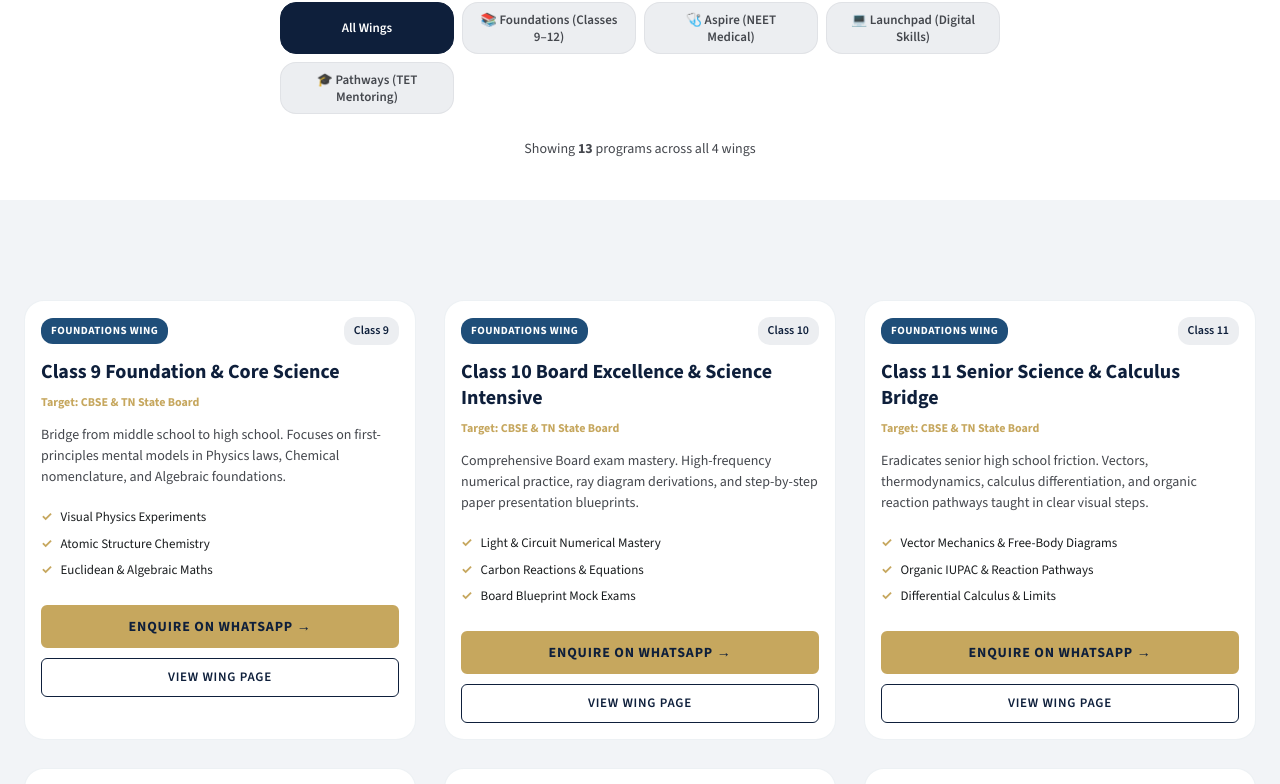
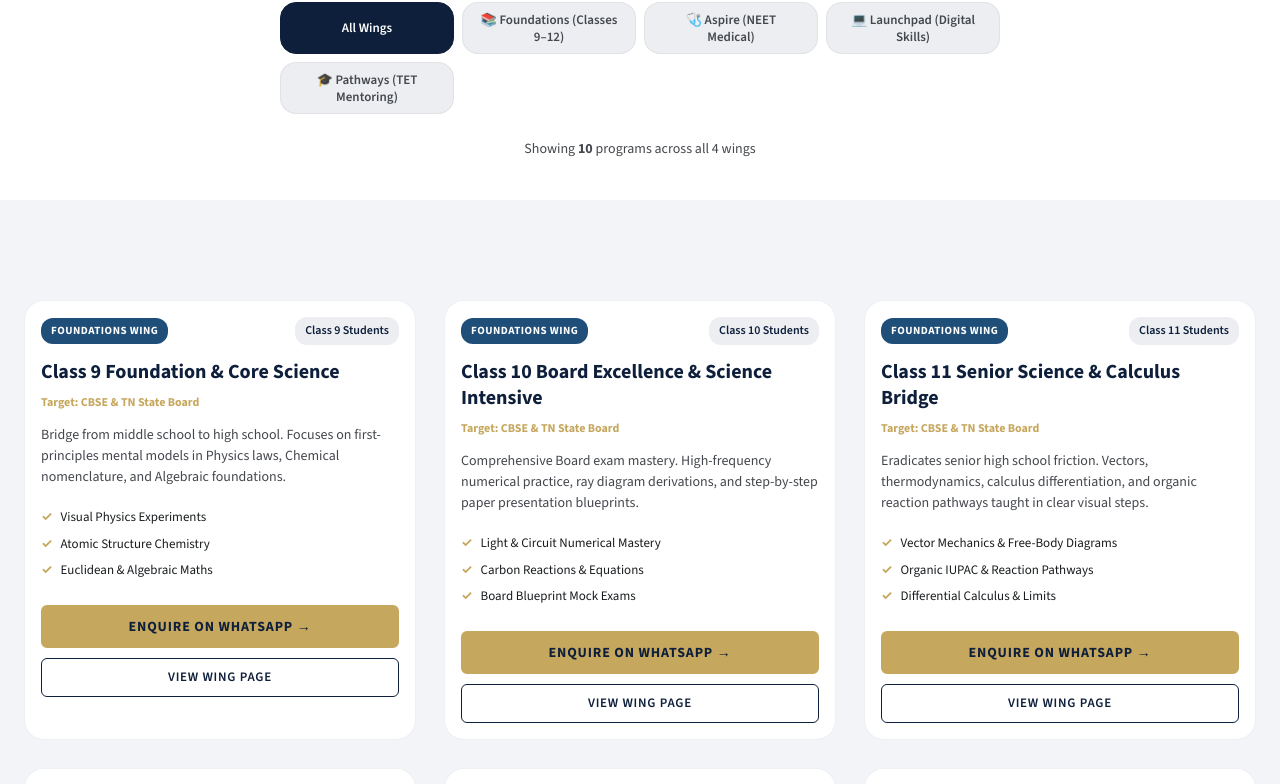
Before and after one commit to studio-blend/cca-web, a Next.js app: page /programs in a window 1280 px wide. Shown: the part 820-1604 px from the top of the page. Built offline with nearby package versions, Linux system fonts and the light colour scheme.

Commit message:
feat(cms): migrate hardcoded data and connect public /programs and /hub pages to dynamic CMS engine

```diff
--- a/src/app/programs/page.js
+++ b/src/app/programs/page.js
@@ -1,5 +1,6 @@
 import ScrollReveal from "@/components/ScrollReveal/ScrollReveal";
 import ProgramsExplorer from "@/components/ProgramsExplorer/ProgramsExplorer";
+import { getAllPrograms } from "@/lib/cms";
 
 export const metadata = {
   title: "All Programs | Crystal Clear Academy Chennai",
@@ -10,6 +11,8 @@ export const metadata = {
 };
 
 export default function AllProgramsPage() {
+  const cmsPrograms = getAllPrograms();
+
   const jsonLd = {
     "@context": "https://schema.org",
     "@type": "ItemList",
@@ -71,7 +74,7 @@ export default function AllProgramsPage() {
       </section>
 
       {/* Interactive Programs Explorer Component */}
-      <ProgramsExplorer />
+      <ProgramsExplorer initialPrograms={cmsPrograms} />
     </>
   );
 }
--- a/src/components/ProgramsExplorer/ProgramsExplorer.js
+++ b/src/components/ProgramsExplorer/ProgramsExplorer.js
@@ -5,7 +5,7 @@ import Link from "next/link";
 import ScrollReveal from "@/components/ScrollReveal/ScrollReveal";
 import SyllabusForm from "@/components/SyllabusForm/SyllabusForm";
 
-export default function ProgramsExplorer() {
+export default function ProgramsExplorer({ initialPrograms = null }) {
   const [activeWing, setActiveWing] = useState("all");
   const [searchQuery, setSearchQuery] = useState("");
 
@@ -17,7 +17,7 @@ export default function ProgramsExplorer() {
     { id: "pathways", label: "🎓 Pathways (TET Mentoring)" },
   ];
 
-  const allPrograms = [
+  const defaultPrograms = [
     // Foundations Wing
     {
       id: "foundations-class-9",
@@ -195,6 +195,25 @@ export default function ProgramsExplorer() {
       whatsappMsg: "Hi CCA, I am interested in the TET Paper II Mentoring program.",
     },
   ];
+
+  const allPrograms = useMemo(() => {
+    if (initialPrograms && initialPrograms.length > 0) {
+      return initialPrograms.map((p) => ({
+        id: p.id,
+        wing: p.wing || "foundations",
+        wingLabel: p.wingLabel || "Academic Wing",
+        wingBadgeColor: p.wingBadgeColor || "#1F4E79",
+        title: p.title,
+        grade: p.targetAudience || p.grade || "Class 9-12",
+        board: p.board || p.fee || "CBSE & State Board",
+        desc: p.description || p.desc || "",
+        highlights: p.features || p.highlights || [],
+        pageUrl: `/${p.wing || "foundations"}`,
+        whatsappMsg: `Hi CCA, I am interested in the ${p.title} program.`,
+      }));
+    }
+    return defaultPrograms;
+  }, [initialPrograms]);
 
   const filteredPrograms = useMemo(() => {
     return allPrograms.filter((p) => {
--- a/src/content/programs.json
+++ b/src/content/programs.json
@@ -1,50 +1,192 @@
 [
   {
-    "id": "prog-1",
-    "title": "Class 11 NEET Mastery (2-Year Integrated)",
-    "targetAudience": "Students moving to Class 11",
-    "duration": "24 Months",
+    "id": "foundations-class-9",
+    "wing": "foundations",
+    "wingLabel": "Foundations Wing",
+    "wingBadgeColor": "#1F4E79",
+    "title": "Class 9 Foundation & Core Science",
+    "targetAudience": "Class 9 Students",
+    "duration": "12 Months",
+    "fee": "₹36,000 / year",
+    "feeRange": "₹2,500 - ₹3,500 / month",
+    "badge": "Core Foundation",
+    "board": "CBSE & TN State Board",
+    "description": "Bridge from middle school to high school. Focuses on first-principles mental models in Physics laws, Chemical nomenclature, and Algebraic foundations.",
+    "features": [
+      "Visual Physics Experiments",
+      "Atomic Structure Chemistry",
+      "Euclidean & Algebraic Maths"
+    ]
+  },
+  {
+    "id": "foundations-class-10",
+    "wing": "foundations",
+    "wingLabel": "Foundations Wing",
+    "wingBadgeColor": "#1F4E79",
+    "title": "Class 10 Board Excellence & Science Intensive",
+    "targetAudience": "Class 10 Students",
+    "duration": "12 Months",
+    "fee": "₹40,000 / year",
+    "feeRange": "₹3,000 - ₹4,000 / month",
+    "badge": "Board Special",
+    "board": "CBSE & TN State Board",
+    "description": "Comprehensive Board exam mastery. High-frequency numerical practice, ray diagram derivations, and step-by-step paper presentation blueprints.",
+    "features": [
+      "Light & Circuit Numerical Mastery",
+      "Carbon Reactions & Equations",
+      "Board Blueprint Mock Exams"
+    ]
+  },
+  {
+    "id": "foundations-class-11",
+    "wing": "foundations",
+    "wingLabel": "Foundations Wing",
+    "wingBadgeColor": "#1F4E79",
+    "title": "Class 11 Senior Science & Calculus Bridge",
+    "targetAudience": "Class 11 Students",
+    "duration": "12 Months",
     "fee": "₹45,000 / year",
     "feeRange": "₹3,500 - ₹4,500 / month",
     "badge": "Most Popular",
-    "description": "Comprehensive 2-year preparation covering NCERT Biology, Physics, and Chemistry from foundational concepts to advanced NEET level.",
+    "board": "CBSE & TN State Board",
+    "description": "Eradicates senior high school friction. Vectors, thermodynamics, calculus differentiation, and organic reaction pathways taught in clear visual steps.",
     "features": [
-      "Daily 2-hour interactive lectures (Offline & Live Hybrid)",
-      "Weekly OMR pattern mock tests with rank analysis",
-      "Dedicated 1-on-1 daily doubt resolution desks",
-      "Comprehensive printed study modules & formula sheets"
+      "Vector Mechanics & Free-Body Diagrams",
+      "Organic IUPAC & Reaction Pathways",
+      "Differential Calculus & Limits"
     ]
   },
   {
-    "id": "prog-2",
-    "title": "Class 12 NEET Booster & Board Prep",
+    "id": "foundations-class-12",
+    "wing": "foundations",
+    "wingLabel": "Foundations Wing",
+    "wingBadgeColor": "#1F4E79",
+    "title": "Class 12 Board Cent-um Masterclass",
     "targetAudience": "Class 12 Students",
     "duration": "12 Months",
     "fee": "₹48,000 / year",
     "feeRange": "₹4,000 - ₹5,000 / month",
-    "badge": "High Success Rate",
-    "description": "Dual-focused program designed to maximize Class 12 Board exam percentages while intensively revising Class 11 & 12 NEET syllabus.",
+    "badge": "Cent-um Target",
+    "board": "CBSE & TN State Board",
+    "description": "The ultimate board examination milestone. Rigorous answer writing speed drills, full-length sample paper evaluations, and direct founder reviews.",
     "features": [
-      "Class 12 Board exam answer writing practice",
-      "Full Class 11 revision crash modules",
-      "50+ full-length NEET mock test series",
-      "Personalized mentor performance tracking"
+      "Electrodynamics & Optics Derivations",
+      "Electrochemistry & Named Reactions",
+      "Integral Calculus & 3D Geometry"
     ]
   },
   {
-    "id": "prog-3",
-    "title": "NEET Dropper / Repeater Intensive",
-    "targetAudience": "Class 12 Passed Students",
+    "id": "aspire-2year",
+    "wing": "aspire",
+    "wingLabel": "Aspire NEET Wing",
+    "wingBadgeColor": "#C6A75E",
+    "title": "2-Year Integrated NEET Masterclass",
+    "targetAudience": "Class 11 & 12",
+    "duration": "24 Months",
+    "fee": "₹55,000 / year",
+    "feeRange": "₹4,500 - ₹5,500 / month",
+    "badge": "Top Recommended",
+    "board": "NEET Medical Entrance",
+    "description": "Designed for Class 10 graduates stepping into Class 11. Establishes deep conceptual clarity in NCERT Biology and Physics derivations before speed drills.",
+    "features": [
+      "Line-by-Line NCERT Biology",
+      "Physics 45-Sec MCQ Shortcut Rules",
+      "30+ Full OMR Simulated Exams"
+    ]
+  },
+  {
+    "id": "aspire-1year",
+    "wing": "aspire",
+    "wingLabel": "Aspire NEET Wing",
+    "wingBadgeColor": "#C6A75E",
+    "title": "1-Year Fast-Track NEET Sprint",
+    "targetAudience": "Class 12 Students",
+    "duration": "12 Months",
+    "fee": "₹50,000 / year",
+    "feeRange": "₹4,000 - ₹5,000 / month",
+    "badge": "Dual Focus",
+    "board": "NEET + Board Dual Focus",
+    "description": "Dual-preparation strategy ensuring zero compromise on Class 12 Board marks while mastering high-yield NEET MCQs and formula matrices.",
+    "features": [
+      "High-Yield Chapter Priority",
+      "Physics Formula Matrix Sheets",
+      "Balanced Weekly Board & NEET Schedule"
+    ]
+  },
+  {
+    "id": "aspire-repeater",
+    "wing": "aspire",
+    "wingLabel": "Aspire NEET Wing",
+    "wingBadgeColor": "#C6A75E",
+    "title": "Intensive NEET Repeater Target 650+ Track",
+    "targetAudience": "Dropper / Repeater",
     "duration": "10 Months",
     "fee": "₹52,000 / batch",
     "feeRange": "₹4,500 - ₹5,500 / month",
-    "badge": "15% Early Bird Discount",
-    "description": "Rigorously paced batch designed for students dedicated to securing a top government medical college seat in their repeat attempt.",
+    "badge": "Target 650+",
+    "board": "NEET Medical Entrance",
+    "description": "Full-time intensive training for students taking a dedicated year to maximize their NEET score. Individual error analysis and intense daily practice.",
     "features": [
-      "6-hour daily intensive practice & problem-solving",
-      "Strict tracking of weak topic error notebooks",
-      "Direct 1-on-1 mentorship by senior faculty",
-      "Unlimited access to online video recordings & question banks"
+      "150+ Daily Solved MCQs",
+      "Custom Weakness Repair Micro-Classes",
+      "Weekly All-India Level Tests"
+    ]
+  },
+  {
+    "id": "launchpad-uiux",
+    "wing": "launchpad",
+    "wingLabel": "Launchpad Tech Wing",
+    "wingBadgeColor": "#35618d",
+    "title": "UI/UX Interface Design & Figma Prototyping",
+    "targetAudience": "Students & Beginners",
+    "duration": "3 Months",
+    "fee": "₹15,000 / course",
+    "feeRange": "₹5,000 / month",
+    "badge": "Digital Skill",
+    "board": "Digital Skills Certification",
+    "description": "Master modern visual design from low-fidelity wireframing to interactive high-fidelity prototypes using Figma. Learn spacing grids and layout systems.",
+    "features": [
+      "Typography & 8pt Grid Systems",
+      "Figma Components & Auto-Layout",
+      "Behance/LinkedIn Portfolio Project"
+    ]
+  },
+  {
+    "id": "launchpad-python",
+    "wing": "launchpad",
+    "wingLabel": "Launchpad Tech Wing",
+    "wingBadgeColor": "#35618d",
+    "title": "Python Programming & Algorithmic Logic",
+    "targetAudience": "Students & Beginners",
+    "duration": "3 Months",
+    "fee": "₹15,000 / course",
+    "feeRange": "₹5,000 / month",
+    "badge": "Coding Track",
+    "board": "Digital Skills Certification",
+    "description": "Coding taught as logical problem-solving rather than dry syntax memorization. Write real Python scripts to automate files, parse data, and build apps.",
+    "features": [
+      "Variables, Data Structures & Control Logic",
+      "CSV/JSON File Parsing Automation",
+      "GitHub Capstone Python Utility App"
+    ]
+  },
+  {
+    "id": "pathways-paper1",
+    "wing": "pathways",
+    "wingLabel": "Pathways TET Wing",
+    "wingBadgeColor": "#0E1F3B",
+    "title": "TET Paper I Mentoring (Classes 1–5 Primary Stage)",
+    "targetAudience": "Primary School Teachers",
+    "duration": "6 Months",
+    "fee": "₹18,000 / course",
+    "feeRange": "₹3,000 / month",
+    "badge": "Teacher Cert",
+    "board": "TN TRB TET Certification",
+    "description": "Tailored specifically for primary stage educators. Focuses heavily on Early Child Development & Pedagogy, foundational literacy, and EVS.",
+    "features": [
+      "Piaget & Vygotsky Early Child Psychology",
+      "Tamil/English Grammar & EVS Concepts",
+      "10-Year Solved PYQ Drills"
     ]
   }
 ]
```
Also changed, not shown: src/app/hub/page.js (+30 -44 lines).
